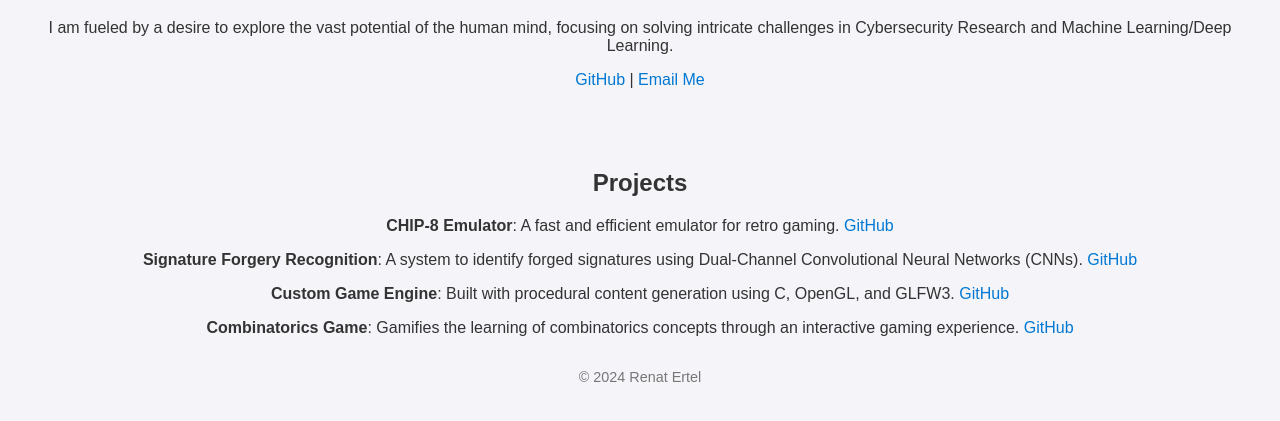
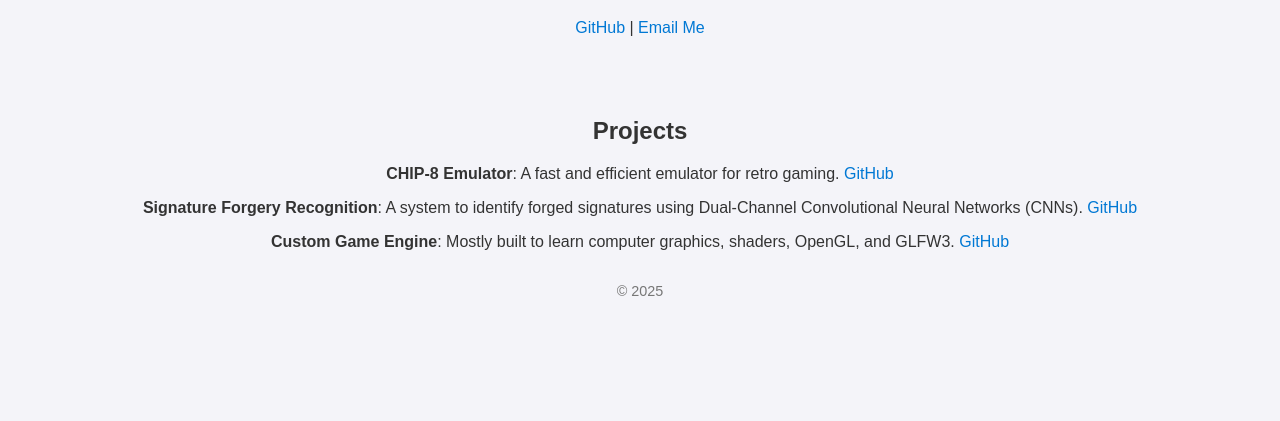
Before and after one commit to rx0dx/rx0dx.github.io, a plain HTML site: page index.html in a window 1280 px wide. Shown: the part 93-514 px from the top of the page. Drawn offline with Linux system fonts and the light colour scheme.

Commit message:
Update index.html

```diff
--- a/index.html
+++ b/index.html
@@ -33,18 +33,17 @@
 <body>
     <header>
         <h1>Renat Ertel</h1>
-        <p>I am fueled by a desire to explore the vast potential of the human mind, focusing on solving intricate challenges in Cybersecurity Research and Machine Learning/Deep Learning.</p>
+        <p></p>
         <p><a href="https://github.com/rx0dx" target="_blank">GitHub</a> | <a href="mailto:renatertel13@gmail.com">Email Me</a></p>
     </header>
     <section>
         <h2>Projects</h2>
         <p><strong>CHIP-8 Emulator</strong>: A fast and efficient emulator for retro gaming. <a href="https://github.com/rx0dx/chip8" target="_blank">GitHub</a></p>
         <p><strong>Signature Forgery Recognition</strong>: A system to identify forged signatures using Dual-Channel Convolutional Neural Networks (CNNs). <a href="https://github.com/rx0dx" target="_blank">GitHub</a></p>
-        <p><strong>Custom Game Engine</strong>: Built with procedural content generation using C, OpenGL, and GLFW3. <a href="https://github.com/rx0dx" target="_blank">GitHub</a></p>
-        <p><strong>Combinatorics Game</strong>: Gamifies the learning of combinatorics concepts through an interactive gaming experience. <a href="https://github.com/rx0dx" target="_blank">GitHub</a></p>
+        <p><strong>Custom Game Engine</strong>: Mostly built to learn computer graphics, shaders, OpenGL, and GLFW3. <a href="https://github.com/rx0dx" target="_blank">GitHub</a></p>
     </section>
     <footer>
-        <p>© 2024 Renat Ertel</p>
+        <p>© 2025</p>
     </footer>
 </body>
 </html>
```
